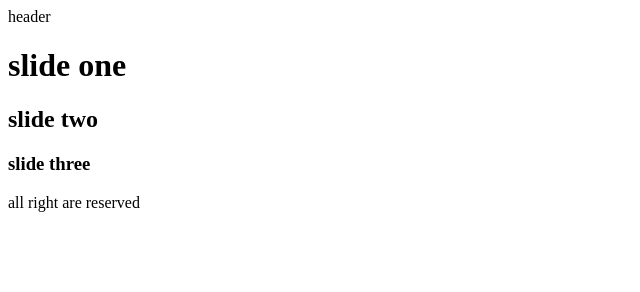
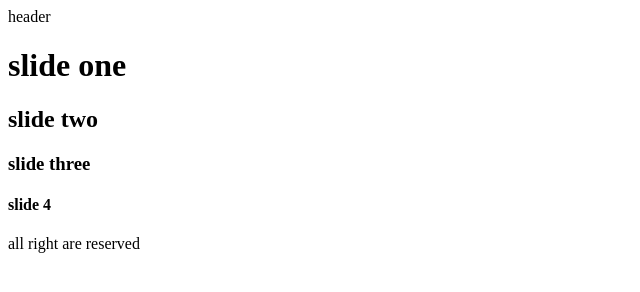
Before and after one commit to ahmwd-06/Git-project-one, a plain HTML site: page index.html in a window 1280 px wide. Shown: the whole page, without its empty margins (0-640 px from the left). Drawn offline with Linux system fonts and the light colour scheme.

Commit message:
slide 4 added

```diff
--- a/index.html
+++ b/index.html
@@ -13,6 +13,7 @@
         <h1>slide one</h1>
         <h2>slide two</h2>
         <h3>slide three</h3>
+        <h4>slide 4</h4>
     </div>
     <footer>
         all right are reserved
```
